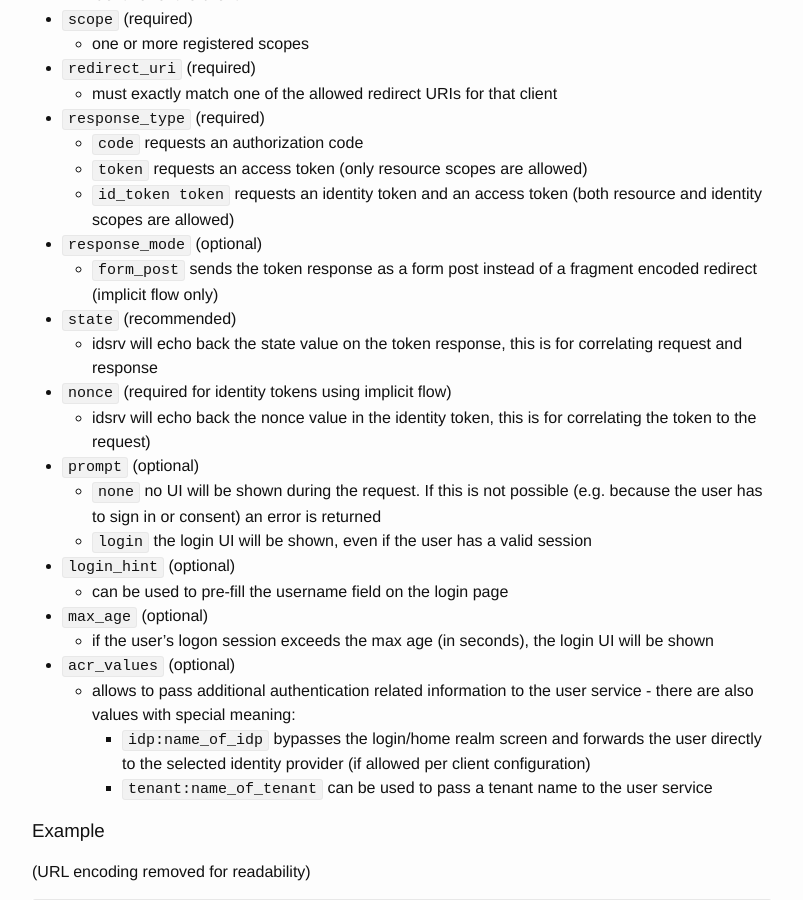
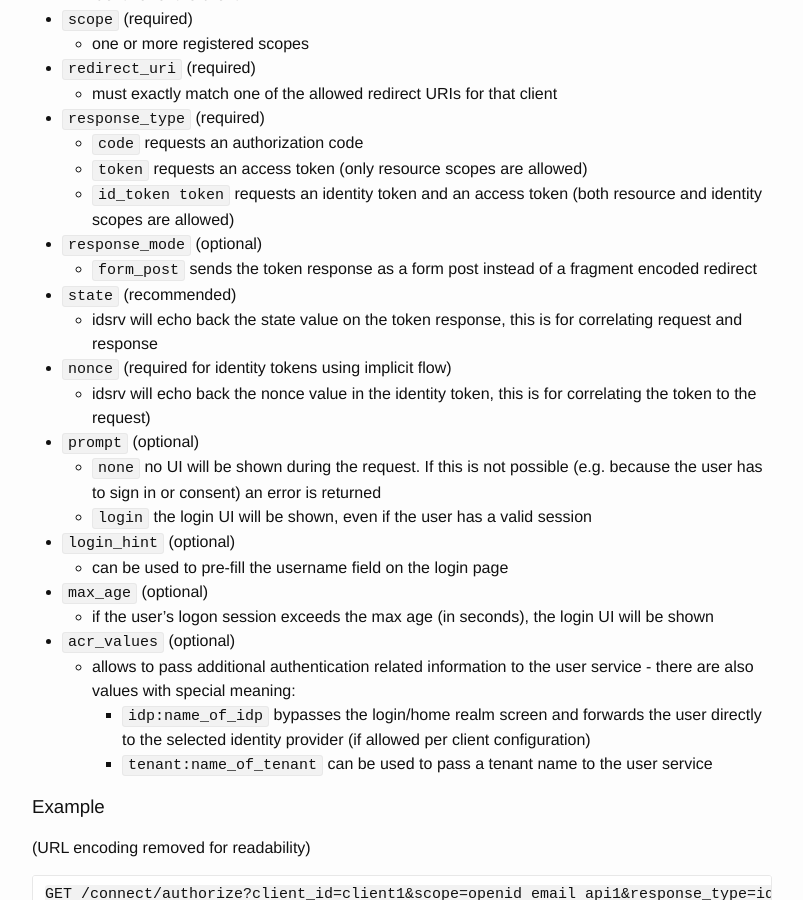
Before and after one commit to IdentityServer/Documentation, a Jekyll site: the page built from docs/endpoints/authorization.md, in a window 1280 px wide and 900 px high, scrolled down 343 px. Shown: the whole window, without its empty margins (238-1041 px from the left). Built offline with Jekyll 4.4.1, drawn with Linux system fonts in a browser that asks for light colours; Markdown is read by kramdown in place of the engine named in the settings.

Commit message:
Removed (implicit flow only)

```diff
--- a/docs/endpoints/authorization.md
+++ b/docs/endpoints/authorization.md
@@ -21,7 +21,7 @@ See [spec](http://openid.net/specs/openid-connect-core-1_0.html#AuthRequest).
     - `token` requests an access token (only resource scopes are allowed)
     - `id_token token` requests an identity token and an access token (both resource and identity scopes are allowed)
 - `response_mode` (optional)
-    - `form_post` sends the token response as a form post instead of a fragment encoded redirect (implicit flow only)
+    - `form_post` sends the token response as a form post instead of a fragment encoded redirect
 - `state` (recommended)
     - idsrv will echo back the state value on the token response, this is for correlating request and response
 - `nonce` (required for identity tokens using implicit flow)
```
